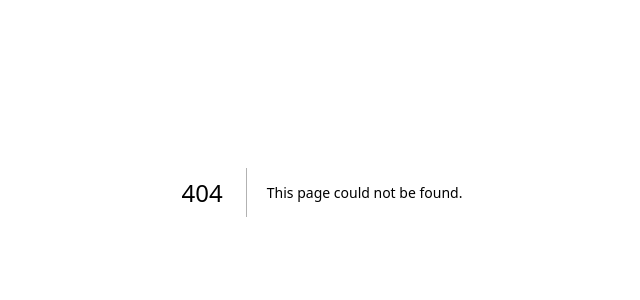
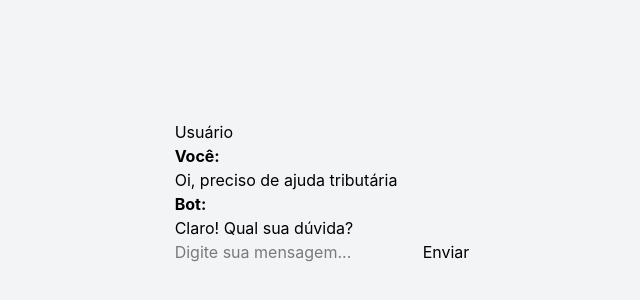
Before and after one commit to AllNickk/Stratavia, a Next.js app in the folder stratavia-app/: page /chat in a window 1280 px wide. Before the commit this address had no page. Shown: the part 208-508 px from the top of the page, without its empty margins (318-958 px from the left). Built offline with nearby package versions, Linux system fonts and the light colour scheme.

Commit message:
ChatUI start
Wireframe rápido;
Criar componentes (estilo básico);
Primeiros testes.

p.s. : ainda não sei se tá funcionando pq o npm tava bugado, mas criei o básico dos componentes

```diff
--- /dev/null
+++ b/stratavia-app/components/chat/ChatContainer.jsx
@@ -0,0 +1,15 @@
+"use client";
+
+import ChatHeader from "./ChatHeader";
+import ChatMessages from "./ChatMessages";
+import ChatInput from "./ChatInput";
+
+export default function ChatContainer() {
+  return (
+    <div>
+      <ChatHeader />
+      <ChatMessages />
+      <ChatInput />
+    </div>
+  );
+}
--- /dev/null
+++ b/stratavia-app/components/chat/ChatHeader.jsx
@@ -0,0 +1,7 @@
+export default function ChatHeader() {
+  return (
+    <div>
+      <span>Usuário</span>
+    </div>
+  );
+}
--- /dev/null
+++ b/stratavia-app/components/chat/ChatInput.jsx
@@ -0,0 +1,24 @@
+"use client";
+
+import { useState } from "react";
+
+export default function ChatInput() {
+  const [message, setMessage] = useState("");
+
+  const handleSend = () => {
+    console.log(message);
+    setMessage("");
+  };
+
+  return (
+    <div>
+      <input
+        type="text"
+        placeholder="Digite sua mensagem..."
+        value={message}
+        onChange={(e) => setMessage(e.target.value)}
+      />
+      <button onClick={handleSend}>Enviar</button>
+    </div>
+  );
+}
--- /dev/null
+++ b/stratavia-app/components/chat/ChatMessages.jsx
@@ -0,0 +1,16 @@
+import MessageBubble from "./MessageBubble";
+
+export default function ChatMessages() {
+  const messages = [
+    { id: 1, role: "user", text: "Oi, preciso de ajuda tributária" },
+    { id: 2, role: "bot", text: "Claro! Qual sua dúvida?" },
+  ];
+
+  return (
+    <div>
+      {messages.map((msg) => (
+        <MessageBubble key={msg.id} role={msg.role} text={msg.text} />
+      ))}
+    </div>
+  );
+}
--- /dev/null
+++ b/stratavia-app/components/chat/MessageBubble.jsx
@@ -0,0 +1,8 @@
+export default function MessageBubble({ role, text }) {
+  return (
+    <div>
+      <strong>{role === "user" ? "Você:" : "Bot:"}</strong>
+      <p>{text}</p>
+    </div>
+  );
+}
--- /dev/null
+++ b/stratavia-app/src/app/chat/page.js
@@ -0,0 +1,9 @@
+import ChatContainer from "@/components/chat/ChatContainer";
+
+export default function ChatPage() {
+  return (
+    <main className="min-h-screen bg-gray-100 flex items-center justify-center p-4">
+      <ChatContainer />
+    </main>
+  );
+}
```
Also changed, not shown: stratavia-app/components/sidebar/ConversationItem.js (added), stratavia-app/public/fig/chat_ui_wireframe.png (added), 1 other file (tests, documents, lock files or other folders).
